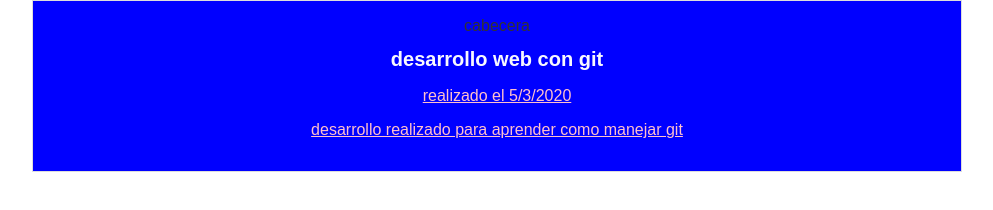
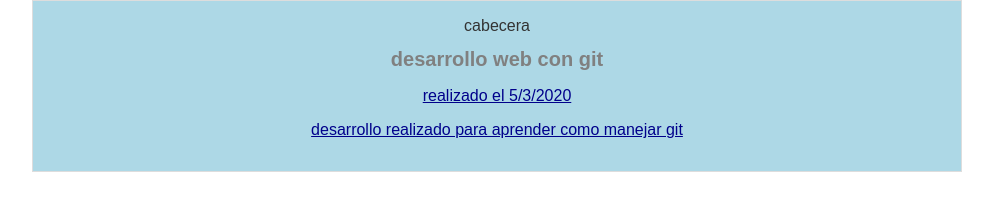
Before and after one commit to juanjlg/index, a plain HTML site: page index.html in a window 1280 px wide. Shown: the whole page, without its empty margins (143-1136 px from the left). Drawn offline with Linux system fonts and the light colour scheme.

Commit message:
cambios en diseno por cabecera

```diff
--- a/css/estilos.css
+++ b/css/estilos.css
@@ -12,11 +12,11 @@ body{
     text-align: center;
     border: 1px solid #ddd;
     margin: 0 auto;
-    background-color: blue;
+    background-color: lightblue;
 }
 
 h1{
-    color: ghostwhite;
+    color: grey;
     font-weight: bold;
 }
 
@@ -26,5 +26,5 @@ h1{
 
 p{
     text-decoration: underline;
-    color: pink;
+    color: darkblue;
 }
```
